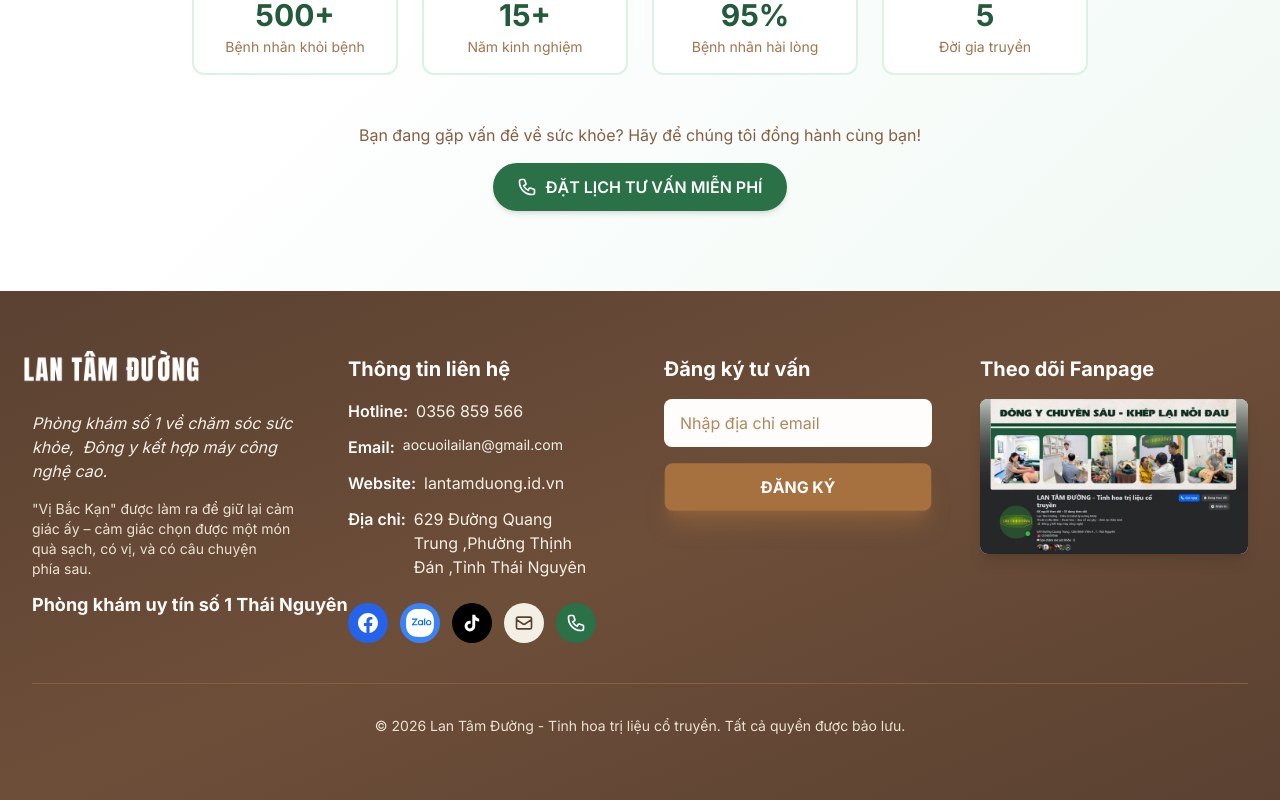
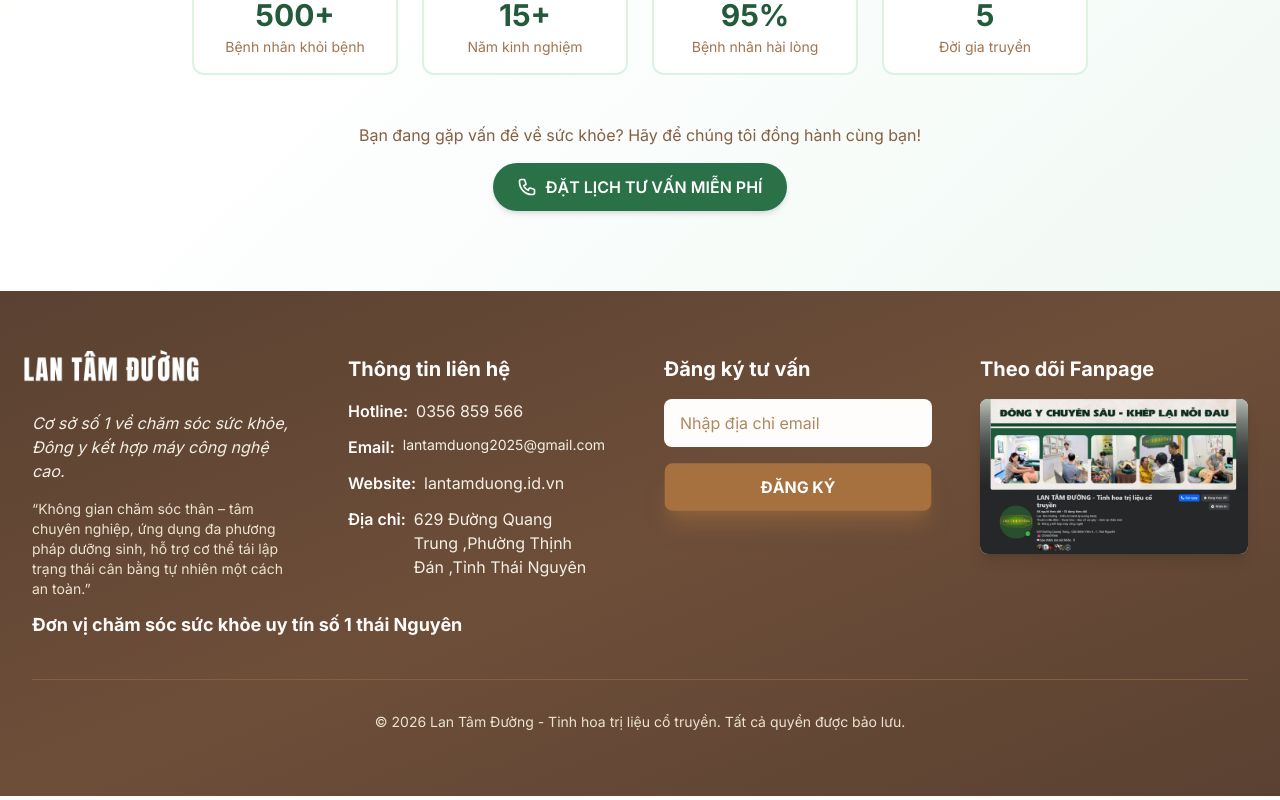
Before and after one commit to quanglt59/LanTamDuong, a React (Vite) app: page / in a window 1280 px wide. Shown: the part 10150-10950 px from the top of the page. Built offline with nearby package versions, Linux system fonts and the light colour scheme.

Commit message:
Cập nhật nội dung footer landing page

```diff
--- a/src/components/Footer.jsx
+++ b/src/components/Footer.jsx
@@ -24,16 +24,15 @@ export default function Footer() {
             />
 
             <p className="text-sm sm:text-base text-beige-200 mb-4 leading-relaxed italic">
-              Phòng khám số 1 về chăm sóc sức khỏe, &nbsp;Đông y kết hợp máy công nghệ cao.
+              Cơ sở số 1 về chăm sóc sức khỏe, Đông y kết hợp máy công nghệ cao.
             </p>
 
             <p className="text-xs sm:text-sm text-beige-300 mb-3 leading-relaxed">
-              "Vị Bắc Kạn" được làm ra để giữ lại cảm giác ấy&nbsp;–
-              cảm giác chọn được một món quà sạch, có&nbsp;vị, và có câu chuyện phía&nbsp;sau.
+              “Không gian chăm sóc thân – tâm chuyên nghiệp, ứng dụng đa phương pháp dưỡng sinh, hỗ trợ cơ thể tái lập trạng thái cân bằng tự nhiên một cách an toàn.”
             </p>
 
             <p className="text-base sm:text-lg font-bold text-beige-50 whitespace-nowrap">
-              Phòng khám uy tín số 1 Thái Nguyên
+              Đơn vị chăm sóc sức khỏe uy tín số 1 thái Nguyên
             </p>
           </div>
 
@@ -48,7 +47,7 @@ export default function Footer() {
               </li>
               <li className="flex items-start gap-2">
                 <span className="font-semibold text-beige-50 whitespace-nowrap">Email:</span>
-                <a href="mailto:aocuoilailan@gmail.com" className="break-all hover:text-beige-50 transition-colors text-xs sm:text-sm">aocuoilailan@gmail.com</a>
+                <a href="mailto:aocuoilailan@gmail.com" className="break-all hover:text-beige-50 transition-colors text-xs sm:text-sm">lantamduong2025@gmail.com</a>
               </li>
               <li className="flex items-start gap-2">
                 <span className="font-semibold text-beige-50 whitespace-nowrap">Website:</span>
@@ -61,7 +60,7 @@ export default function Footer() {
             </ul>
 
             {/* Social Icons */}
-            <div className="flex gap-3 mt-6">
+            {/* <div className="flex gap-3 mt-6">
               <a href="https://www.facebook.com/profile.php?id=61583588802212" target="_blank" rel="noopener noreferrer" className="w-10 h-10 rounded-full bg-blue-600 hover:bg-blue-700 flex items-center justify-center transition-colors cursor-pointer" aria-label="Facebook Messenger">
                 <svg className="w-5 h-5 text-white" fill="currentColor" viewBox="0 0 24 24">
                   <path d="M24 12.073c0-6.627-5.373-12-12-12s-12 5.373-12 12c0 5.99 4.388 10.954 10.125 11.854v-8.385H7.078v-3.47h3.047V9.43c0-3.007 1.792-4.669 4.533-4.669 1.312 0 2.686.235 2.686.235v2.953H15.83c-1.491 0-1.956.925-1.956 1.874v2.25h3.328l-.532 3.47h-2.796v8.385C19.612 23.027 24 18.062 24 12.073z"/>
@@ -92,7 +91,7 @@ export default function Footer() {
                   <path strokeLinecap="round" strokeLinejoin="round" strokeWidth={2} d="M3 5a2 2 0 012-2h3.28a1 1 0 01.948.684l1.498 4.493a1 1 0 01-.502 1.21l-2.257 1.13a11.042 11.042 0 005.516 5.516l1.13-2.257a1 1 0 011.21-.502l4.493 1.498a1 1 0 01.684.949V19a2 2 0 01-2 2h-1C9.716 21 3 14.284 3 6V5z" />
                 </svg>
               </a>
-            </div>
+            </div> */}
           </div>
 
           {/* Cột 3: Đăng ký tư vấn */}
```
